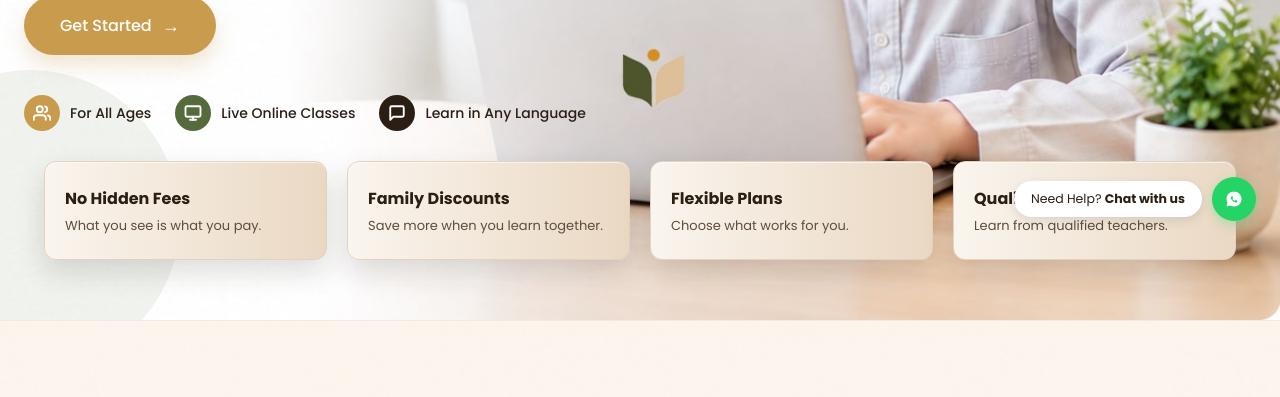
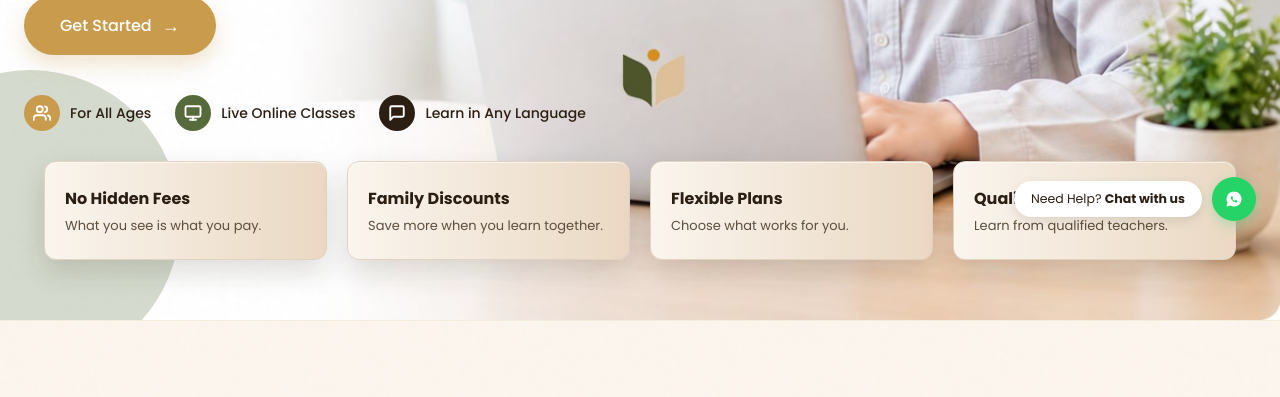
Before and after one commit to ser-name123/yaqeen, a Next.js app: page / in a window 1280 px wide. Shown: the part 555-952 px from the top of the page. Built offline with nearby package versions, Linux system fonts and the light colour scheme; no server answers; the database is empty.

Commit message:
style: update background circles to use theme glow variables

```diff
--- a/app/page.js
+++ b/app/page.js
@@ -605,7 +605,7 @@ export default function Home() {
           width: "400px",
           height: "400px",
           borderRadius: "50%",
-          backgroundColor: "rgba(201, 155, 77, 0.09)",
+          backgroundColor: "var(--primary-glow)",
           zIndex: 1,
           pointerEvents: "none"
         }} />
@@ -616,7 +616,7 @@ export default function Home() {
           width: "300px",
           height: "300px",
           borderRadius: "50%",
-          backgroundColor: "rgba(85, 107, 59, 0.08)",
+          backgroundColor: "var(--secondary-glow)",
           zIndex: 1,
           pointerEvents: "none"
         }} />
```
